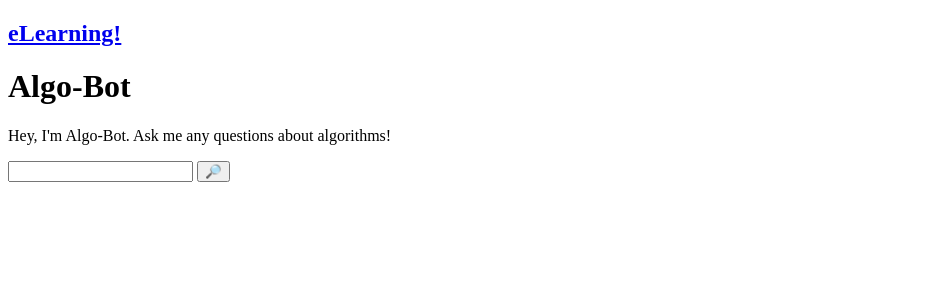
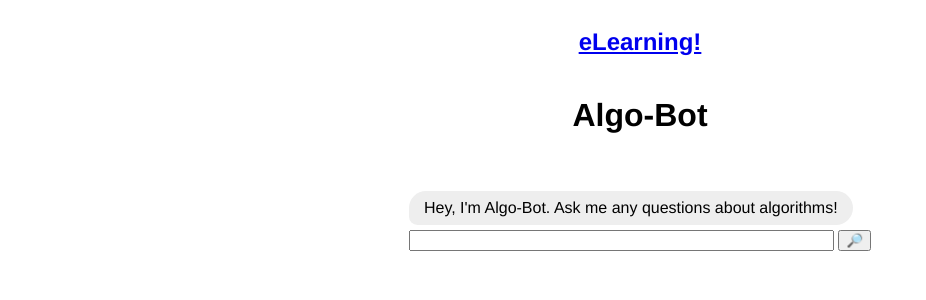
Before and after one commit to siddiquizubair/CS4485Team11, a Flask app: page / in a window 1280 px wide. Shown: the top 300 px of the page, without its empty margins (0-926 px from the left). Run offline with Flask 2, Linux system fonts and the light colour scheme; some libraries are stand-ins or nearby versions.

Commit message:
Added more text bubble css

```diff
--- a/static/style.css
+++ b/static/style.css
@@ -1,6 +1,6 @@
 body {
     font-family: helvetica;
-    display: flex ;
+    display: flex;
     flex-direction: column;
     align-items: center;
 }
@@ -34,3 +34,15 @@ body {
 .user {
     align-items: flex-end;
 }
+
+.user .text {
+    color: white;
+    background: #1982FC;
+    border-bottom-right-radius: 10px;
+}
+
+.bot .text {
+    color: black;
+    background: #eee;
+    border-bottom-left-radius: 10px;
+}
--- a/templates/index.html
+++ b/templates/index.html
@@ -1,23 +1,24 @@
 <!DOCTYPE html>
 <html>
   <head>
+    <link rel="stylesheet" type="text/css" href="/static/style.css">
     <script src="https://ajax.googleapis.com/ajax/libs/jquery/3.2.1/jquery.min.js"></script>
   </head>
   <body>
     <h2><a href="https://elearning.utdallas.edu">eLearning!</a></h2>
     <h1>Algo-Bot</h1>
-    <div>
+    <div id="conversation">
       <div id="chatbox">
-        <p class="botText"><span>Hey, I'm Algo-Bot. Ask me any questions about algorithms!</span></p>
+        <div class="bot texts"><div class="text">Hey, I'm Algo-Bot. Ask me any questions about algorithms!</div></div>
       </div>
       <div id="userInput">
-        <input id="textInput" type="text" name="msg">
+        <input id="textInput" type="text" size="50" name="msg">
         <input id="buttonInput" type="submit" value="🔎">
       </div>
       <script>
         function getResponse() {
           var userMsg = $("#textInput").val();
-          var userHtml = '<p class="userText"><span>' + userMsg + '</span></p>';
+          var userHtml = '<div class="user texts"><div class="text">' + userMsg + '</div></div>';
 
           $("#textInput").val("");
           $("#chatbox").append(userHtml);
@@ -25,7 +26,7 @@
           document.getElementById('userInput').scrollIntoView({block: 'start', behavior: 'smooth'});
 
           $.get("/get", { msg: userMsg }).done(function(rsp) {
-            var botHtml = '<p class="botText"><span>' + rsp + '</span></p>';
+            var botHtml = '<div class="bot texts"><div class="text">' + rsp + '</div></div>';
             $("#chatbox").append(botHtml);
             document.getElementById('userInput').scrollIntoView({block: 'start', behavior: 'smooth'});
           });
```
Also changed, not shown: db.sqlite3.
